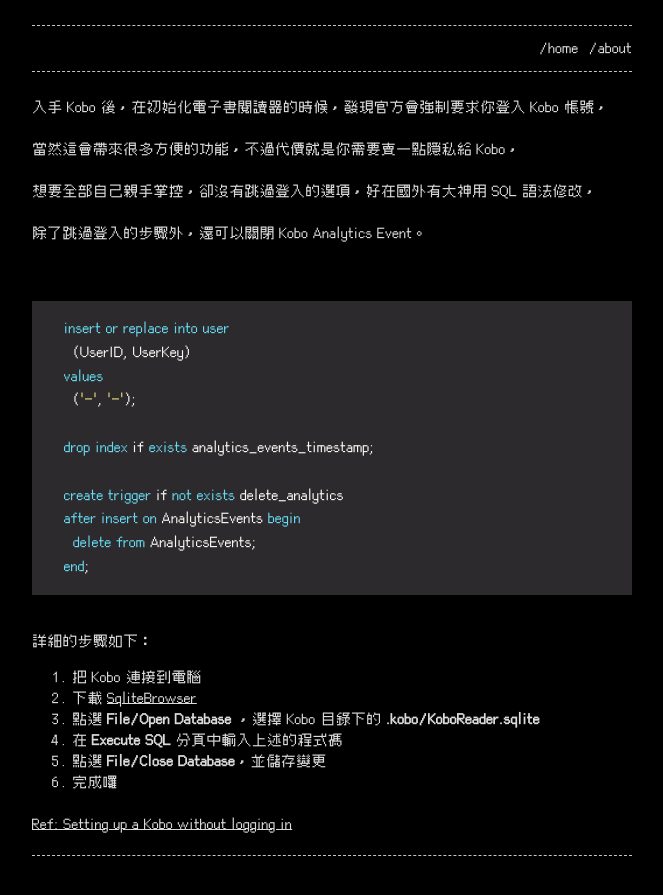
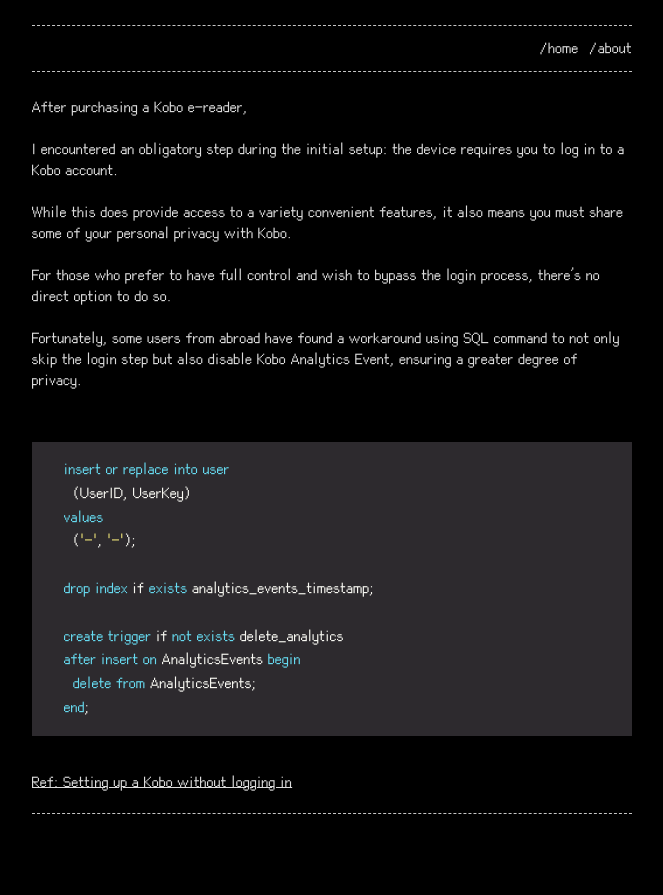
Before and after one commit to morningdip/home, a Jekyll site: the page built from _posts/2024-02-21-kobo-skip-login.md, in a window 1280 px wide. Shown: the top 895 px of the page, without its empty margins (308-971 px from the left). Built offline with Jekyll 4.4.1, drawn with Linux system fonts in a browser that asks for light colours.

Commit message:
Update 2024-02-21-kobo-skip-login.md

````diff
--- a/_posts/2024-02-21-kobo-skip-login.md
+++ b/_posts/2024-02-21-kobo-skip-login.md
@@ -1,14 +1,16 @@
 ---
 layout: post
-title:  設定 Kobo 時跳過登入步驟
-date:   2024-01-16
+title:  Bypass Kobo e-reader account setup
+date:   2024-02-21
 categories: tips
 ---
 
-入手 Kobo 後，在初始化電子書閱讀器的時候，發現官方會強制要求你登入 Kobo 帳號，
-當然這會帶來很多方便的功能，不過代價就是你需要賣一點隱私給 Kobo，
-想要全部自己親手掌控，卻沒有跳過登入的選項，好在國外有大神用 SQL 語法修改，
-除了跳過登入的步驟外，還可以關閉 Kobo Analytics Event。
+After purchasing a Kobo e-reader,
+I encountered an obligatory step during the initial setup: the device requires you to log in to a Kobo account.
+While this does provide access to a variety convenient features, it also means you must share some of your personal privacy with Kobo.
+For those who prefer to have full control and wish to bypass the login process, there's no direct option to do so.
+Fortunately, some users from abroad have found a workaround using SQL command to not only skip the login step but also disable Kobo Analytics Event, ensuring a greater degree of privacy.
+
 <br/>
 
 ```sql
@@ -26,13 +28,4 @@ end;
 ```
 <br/>
 
-詳細的步驟如下：
-1. 把 Kobo 連接到電腦
-2. 下載 [SqliteBrowser](https://sqlitebrowser.org/dl/)
-3. 點選 **File/Open Database** ，選擇 Kobo 目錄下的 **.kobo/KoboReader.sqlite**
-4. 在 **Execute SQL** 分頁中輸入上述的程式碼
-5. 點選 **File/Close Database**，並儲存變更
-6. 完成囉
-<br/>
-
 [Ref: Setting up a Kobo without logging in](https://jacobalbano.com/2021/06/24/setting-up-a-kobo-without-logging-in/)
````
